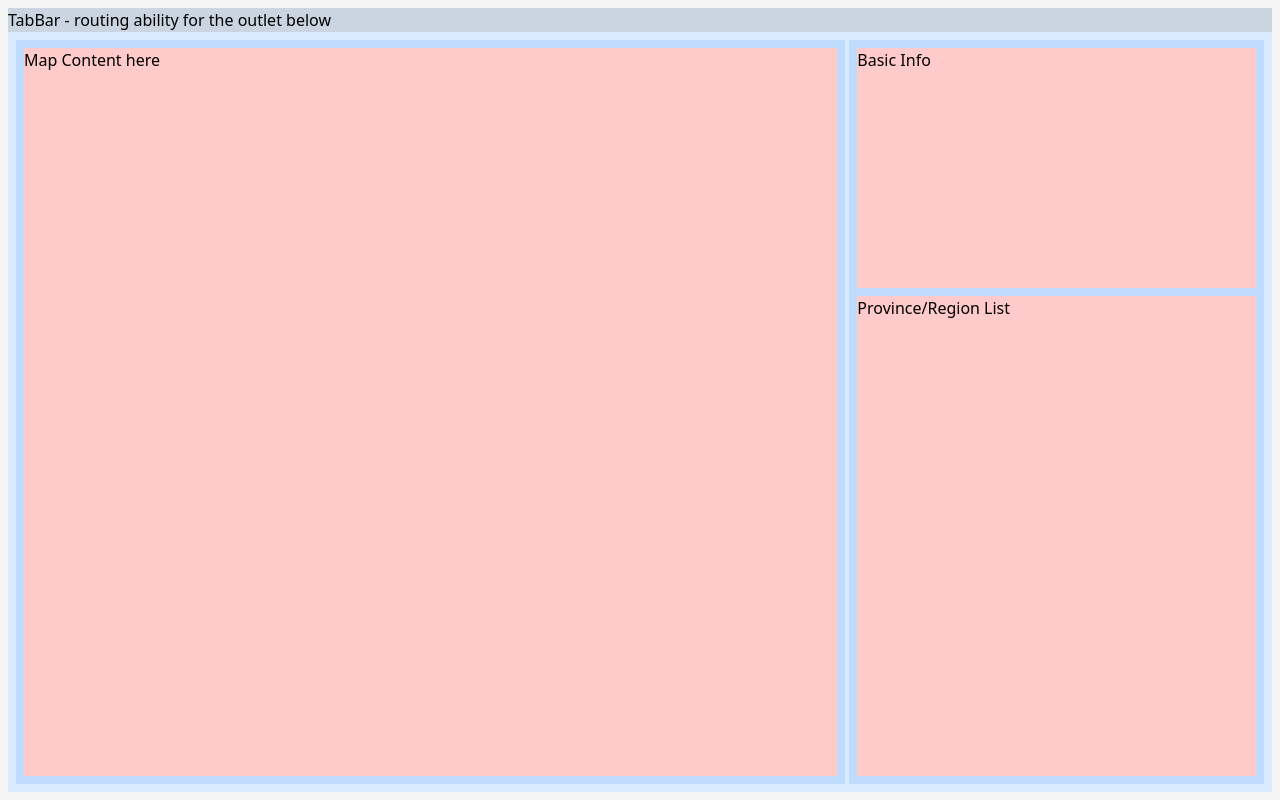
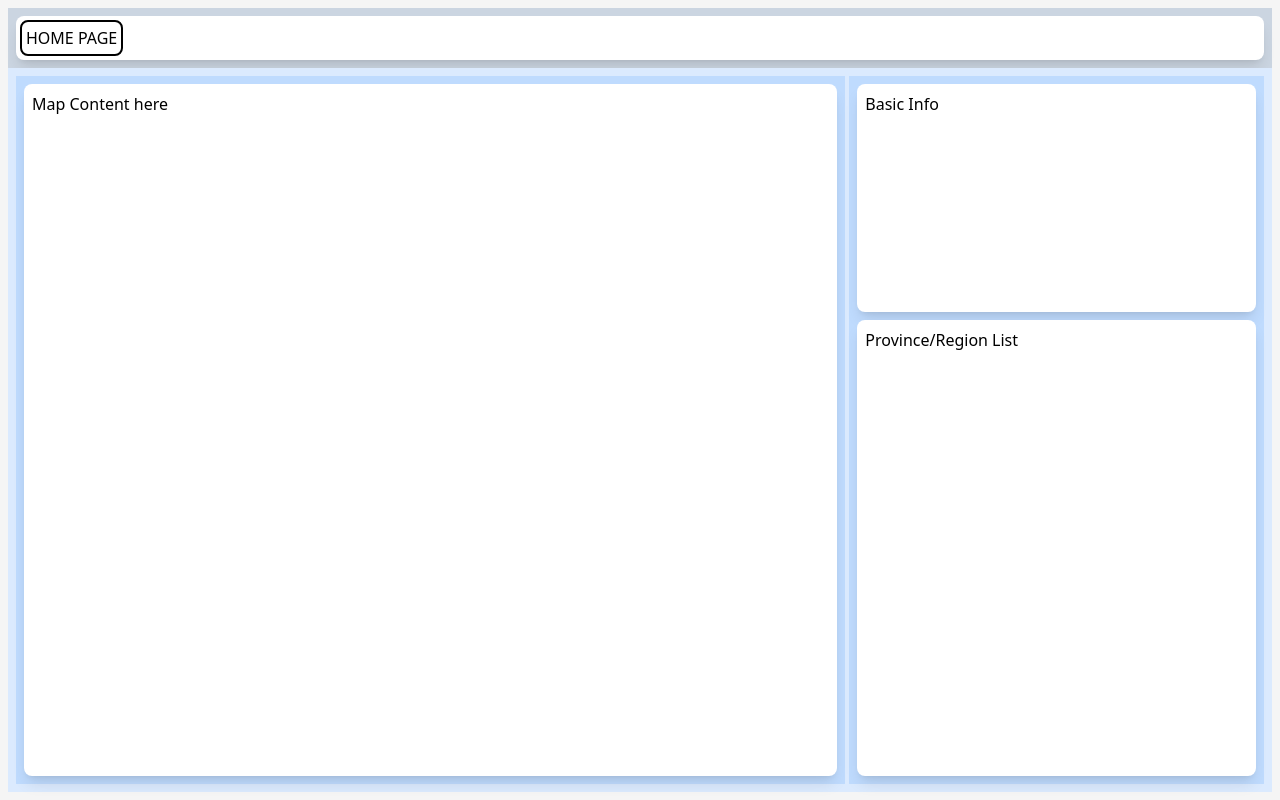
Before and after one commit to RobJJ/bdo-playground, a React (Create React App) app: page / in a window 1280 px wide. Built offline with nearby package versions, Linux system fonts and the light colour scheme.

Commit message:
HomePage and TabBar styling

```diff
--- a/src/App.js
+++ b/src/App.js
@@ -1,4 +1,5 @@
 import React from "react";
+import TabBar from "./Components/TabBar/TabBar-component";
 import HomePage from "./Pages/HomePage-page";
 import SummaryPage from "./Pages/SummaryPage-page";
 
@@ -10,9 +11,7 @@ function App() {
   return (
     <div className="w-screen h-screen p-2 bg-[#f5f5f5] flex flex-col">
       {/* TabBar */}
-      <section className="bg-slate-300 w-full">
-        TabBar - routing ability for the outlet below
-      </section>
+      <TabBar />
       {/* Content HOME PAGE - 2 main areas : graph and info - Top level display 1/2 */}
       {/*<SummaryPage />*/}
       <HomePage />
--- /dev/null
+++ b/src/Components/TabBar/TabBar-component.jsx
@@ -0,0 +1,15 @@
+import React from "react";
+//
+function TabBar(params) {
+  return (
+    <div className="bg-slate-300 w-full p-2">
+      <div className="w-full bg-white rounded-lg shadow-lg flex p-1">
+        {/*Home NAV - fixed here. reroutes to homepage */}
+        <span className="p-1 border-2 border-black rounded-lg">HOME PAGE</span>
+      </div>
+      {/* This section will loop over tabBar state array */}
+    </div>
+  );
+}
+//
+export default TabBar;
--- a/src/Pages/HomePage-page.jsx
+++ b/src/Pages/HomePage-page.jsx
@@ -5,14 +5,16 @@ function HomePage(params) {
     <section className="bg-blue-100 w-full h-full p-2 flex smlr:flex-col gap-1">
       {/* Graphs area */}
       <div className="bg-blue-200 w-4/6 smlr:w-full smlr:h-4/6 p-2 flex">
-        <div className="w-full h-full bg-red-200">Map Content here</div>
+        <div className="w-full h-full bg-white rounded-lg shadow-lg p-2">
+          Map Content here
+        </div>
       </div>
       {/* Info area */}
       <div className="bg-blue-200 w-2/6 h-full smlr:w-full smlr:h-2/6 p-2 flex flex-col smlr:flex-row gap-2">
-        <div className="bg-red-200 w-full h-2/6 smlr:h-full smlr:w-2/6">
+        <div className="bg-white w-full h-2/6 smlr:h-full smlr:w-2/6 rounded-lg shadow-lg p-2">
           Basic Info
         </div>
-        <div className="bg-red-200 w-full h-4/6 smlr:h-full smlr:w-4/6">
+        <div className="bg-white w-full h-4/6 smlr:h-full smlr:w-4/6 rounded-lg shadow-lg p-2">
           Province/Region List
         </div>
       </div>
```
